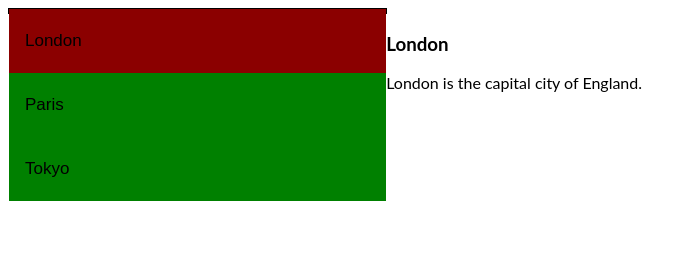
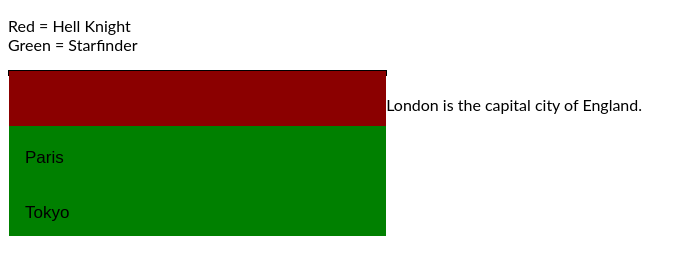
Before and after one commit to nccm16/Stuff, a plain HTML site: page index.html in a window 1280 px wide. Shown: the whole page, without its empty margins (0-696 px from the left). Drawn offline with Linux system fonts and the light colour scheme.

Commit message:
Update index.html

```diff
--- a/index.html
+++ b/index.html
@@ -1,6 +1,8 @@
 <!DOCTYPE html>
 <html>
 <head>
+<p>Red = Hell Knight <br> Green = Starfinder
+</p>
 <meta name="viewport" content="width=device-width, initial-scale=1">
 <style>
 * {box-sizing: border-box}
@@ -24,6 +26,7 @@ body {font-family: "Lato", sans-serif;}
     background-color: red;
     padding: 22px 16px;
     width: 100%;
+    height: 55px;
     border: none;
     outline: none;
     text-align: left;
@@ -37,6 +40,7 @@ body {font-family: "Lato", sans-serif;}
     display: block;
     padding: 22px 16px;
     width: 100%;
+    height: 55px;
     border: none;
     outline: none;
     text-align: left;
@@ -58,14 +62,14 @@ body {font-family: "Lato", sans-serif;}
 <body>
 
 <div class="tab">
-  <button class="tablinks button1" onclick="openCity(event, 'London')" id="defaultOpen">London</button></div>
+  <button class="tablinks button1" onclick="openCity(event, 'London')" id="defaultOpen"></button></div>
  <div class="tab1">
   <button class="tablinks" onclick="openCity(event, 'Paris')">Paris</button></div><div class="tab1">
   <button class="tablinks" onclick="openCity(event, 'Tokyo')">Tokyo</button>
 </div>
 
 <div id="London" class="tabcontent">
-  <h3>London</h3>
+  <h3></h3>
   <p>London is the capital city of England.</p>
 </div>
 
```
